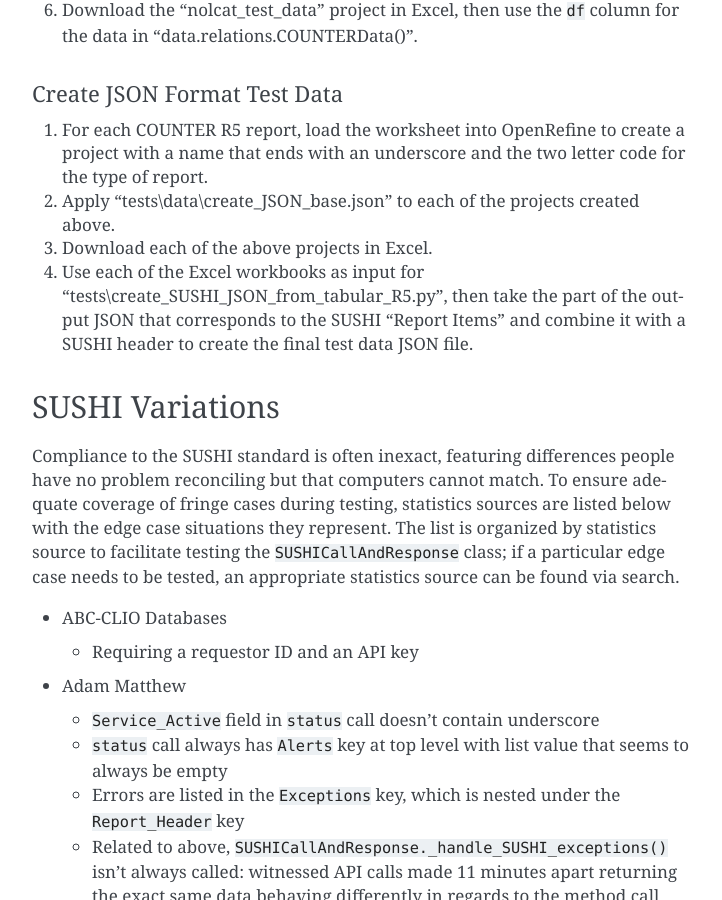
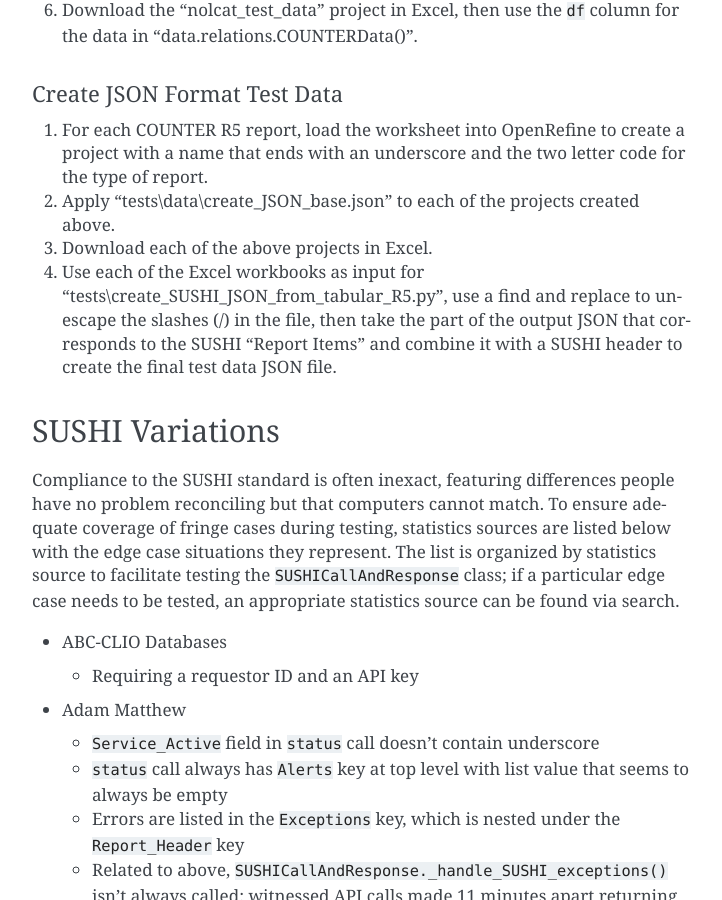
Before and after one commit to ereiskind/nolcat, a Sphinx documentation site: the page built from docs/source/testing.rst, in a window 1280 px wide and 900 px high, scrolled down 3198 px. Shown: the whole window, without its empty margins (388-1110 px from the left). Built offline with Sphinx 7.4.7, drawn with Linux system fonts in a browser that asks for light colours.

Commit message:
Finish `create_SUSHI_JSON_from_tabular_R5.py`

```diff
--- a/docs/source/testing.rst
+++ b/docs/source/testing.rst
@@ -79,7 +79,7 @@
 1. For each COUNTER R5 report, load the worksheet into OpenRefine to create a project with a name that ends with an underscore and the two letter code for the type of report.
 2. Apply "tests\\data\\create_JSON_base.json" to each of the projects created above.
 3. Download each of the above projects in Excel.
-4. Use each of the Excel workbooks as input for "tests\\create_SUSHI_JSON_from_tabular_R5.py", then take the part of the output JSON that corresponds to the SUSHI "Report Items" and combine it with a SUSHI header to create the final test data JSON file.
+4. Use each of the Excel workbooks as input for "tests\\create_SUSHI_JSON_from_tabular_R5.py", use a find and replace to unescape the slashes (/) in the file, then take the part of the output JSON that corresponds to the SUSHI "Report Items" and combine it with a SUSHI header to create the final test data JSON file.
 
 SUSHI Variations
 ****************
```
Also changed, not shown: 1 other file.
